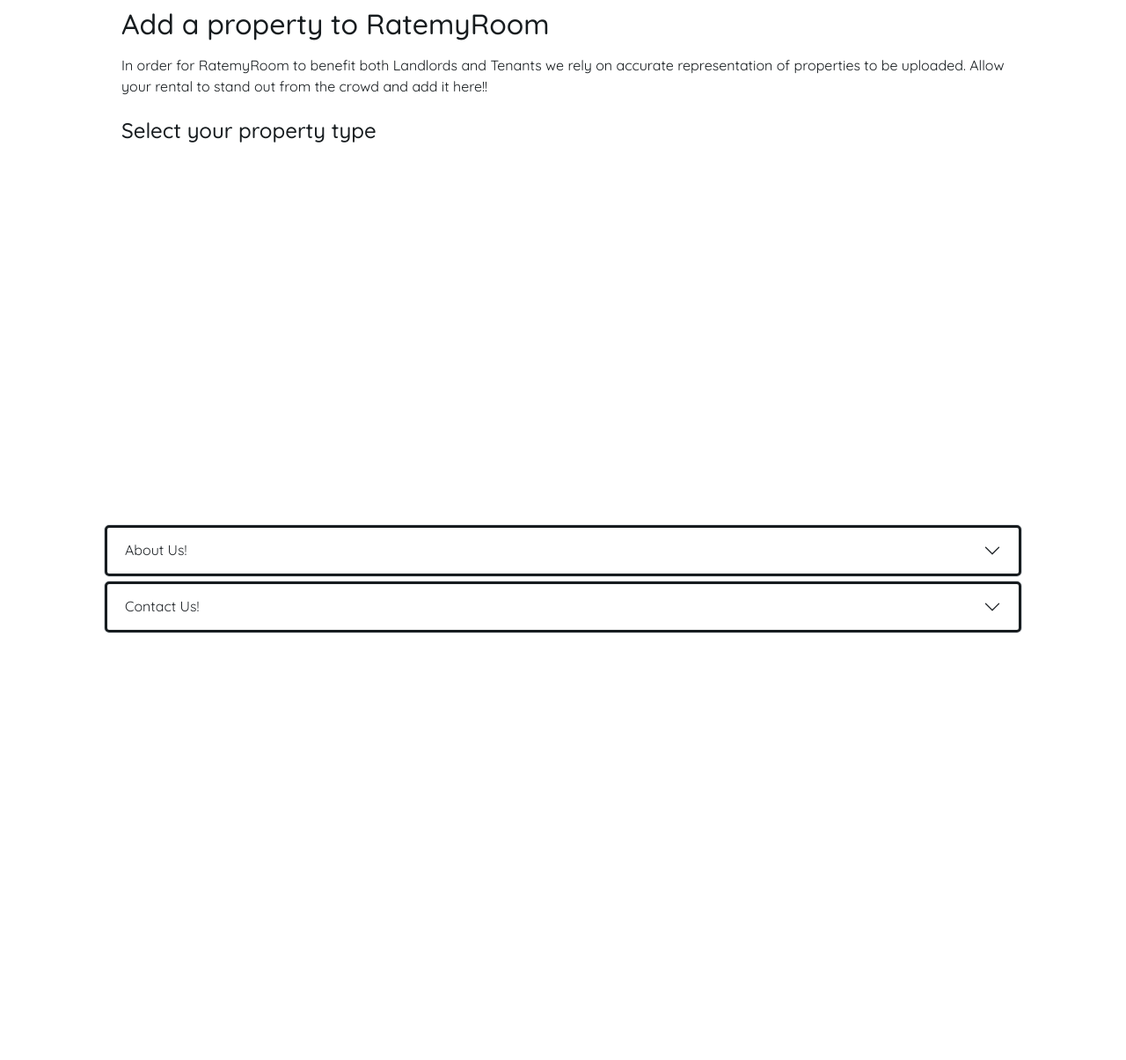
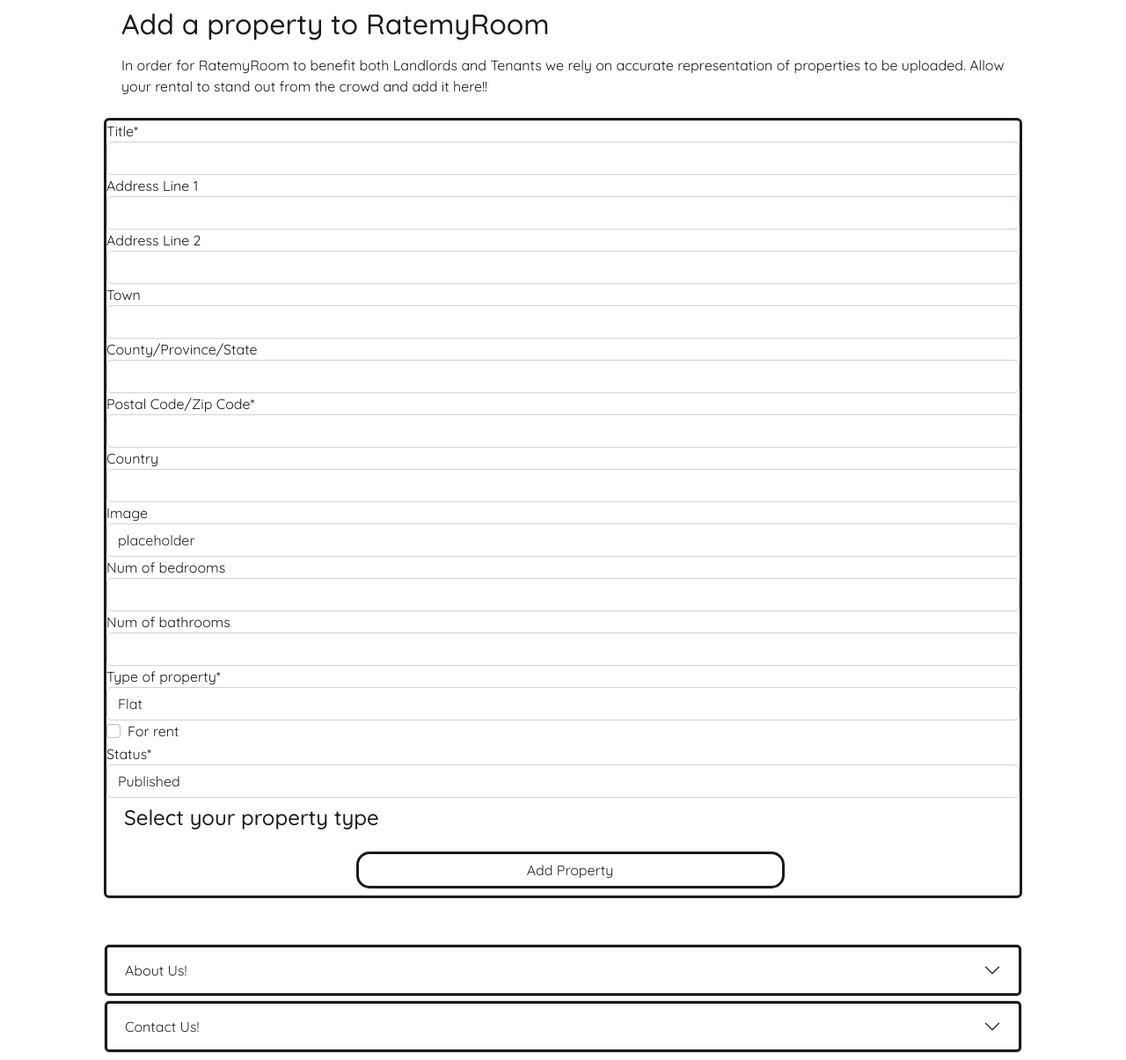
Before and after one commit to tdawes93/rate-a-room, a Django app: template templates/add-property.html in a window 1280 px wide. Shown: the part 72-1277 px from the top of the page at 88% size. Before the commit the page ends 792 px from the top, so only its background shows below. Run offline with Django 3.2, Linux system fonts and the light colour scheme; the template is opened without the code that fills it: values that come from a table or form of the project are taken from there, others are empty; some libraries are stand-ins or nearby versions.

Commit message:
Attempt different view class types, before reverting back to the original vanilla view types

```diff
--- /dev/null
+++ b/package.json
@@ -0,0 +1,5 @@
+{
+  "dependencies": {
+    "slugify": "^1.6.5"
+  }
+}
--- /dev/null
+++ b/properties/forms.py
@@ -0,0 +1,30 @@
+from django import forms
+from .models import Property
+
+
+class PropertyForm(forms.ModelForm):
+    """
+    Form class representing the fields of the
+    review model are needed to be displayed in the form
+    """
+    class Meta:
+        model = Property
+        fields = (
+            'title',
+            'street_address',
+            'address_street2',
+            'address_town',
+            'address_county',
+            'address_postcode',
+            'address_country',
+            'images',
+            'num_of_bedrooms',
+            'num_of_bathrooms',
+            'type_of_property',
+            'for_rent',
+            'status',
+        )
+
+        widgets: {
+
+        }
--- a/properties/models.py
+++ b/properties/models.py
@@ -1,5 +1,6 @@
 from django.db import models
 from django.contrib.auth.models import User
+from django.urls import reverse
 from cloudinary.models import CloudinaryField
 
 
@@ -102,4 +103,7 @@ class Property(models.Model):
         verbose_name_plural = 'Properties'
 
     def __str__(self):
-        return self.title
+        return f'{self.title}'
+
+    def get_absolute_url(self):
+        return reverse('property_detail', kwargs={'slug': self.slug})
--- a/properties/urls.py
+++ b/properties/urls.py
@@ -2,7 +2,11 @@ from django.urls import path, include
 from . import views
 
 urlpatterns = [
-    path('', views.AddProperty.as_view(), name='properties_list'),
+    path(
+        'add-property/',
+        views.PropertyCreateView.as_view(),
+        name='add_property'
+        ),
     path('summernote/', include('django_summernote.urls')),
     path(
         '<slug:slug>/',
--- a/ratemyroom/settings.py
+++ b/ratemyroom/settings.py
@@ -48,11 +48,15 @@ INSTALLED_APPS = [
     'cloudinary_storage',
     'django.contrib.staticfiles',
     'django_summernote',
+    'django_fastdev',
+    'crispy_forms',
     'cloudinary',
     'properties',
     'reviews',
     'profiles',
 ]
+
+CRISPY_TEMPLATE_PACK = 'bootstrap4'
 
 MIDDLEWARE = [
     'django.middleware.security.SecurityMiddleware',
--- a/ratemyroom/views.py
+++ b/ratemyroom/views.py
@@ -2,7 +2,6 @@ from django.shortcuts import render
 from django.db.models import Q
 from django.views import generic, View
 from properties.models import Property
-from properties.context import get_properties
 
 
 class PropertyList(generic.ListView):
@@ -12,7 +11,6 @@ class PropertyList(generic.ListView):
     model = Property
     queryset = Property.objects.filter(status=1)
     template_name = 'index.html'
-    # properties = get_properties(request)
 
 
 class SearchProperty(View):
--- a/requirements.txt
+++ b/requirements.txt
@@ -3,6 +3,8 @@ cloudinary==1.29.0
 dj-database-url==0.5.0
 dj3-cloudinary-storage==0.0.6
 Django==3.2.13
+django-crispy-forms==1.14.0
+django-fastdev==1.7.2
 django-summernote==0.8.20.0
 gunicorn==20.1.0
 psycopg2==2.9.3
--- a/reviews/urls.py
+++ b/reviews/urls.py
@@ -4,8 +4,8 @@ from . import views
 urlpatterns = [
     path('summernote/', include('django_summernote.urls')),
     path(
-        'add_review',
-        views.ReviewFormView.as_view(),
+        'add_review/',
+        views.ReviewCreateView.as_view(),
         name='add_review'
     ),
 ]
--- a/templates/add-property.html
+++ b/templates/add-property.html
@@ -1,22 +1,5 @@
 {% extends 'base.html' %}
-
-<!--Header and Navbar Code-->
-{% block header %}
-<a href="#" class="d-none d-md-inline-block d-lg-none me-1"><i class="fa-solid fa-pencil fa-2x"></i></a>
-<a href="#" class="d-none d-lg-inline-block me-1 text-decoration-none"><i
-        class="fa-solid fa-pencil fa-2x"></i>Review</a>
-<a href="#" class="d-none d-md-inline-block d-lg-none mx-1"><i class="fa-solid fa-heart fa-2x"></i></a>
-<a href="#" class="d-none d-lg-inline-block mx-1 text-decoration-none"><i class="fa-solid fa-heart fa-2x"></i>Likes</a>
-<a href="#" class="d-none d-md-inline-block d-lg-none mx-1"><i class="fa-solid fa-bell fa-2x"></i></a>
-<a href="#" class="d-none d-lg-inline-block mx-1 text-decoration-none"><i class="fa-solid fa-bell fa-2x"></i>Alerts</a>
-<!--Logged in view differs as nav bar buttons change depending on user type-->
-{% if user.is_ll_or_ea %}
-<a href="#" class="d-none d-md-inline-block d-lg-none mx-1"><i class="fa-solid fa-plus fa-2x"></i></a>
-<a href="#" class="d-none d-lg-inline-block mx-1 text-decoration-none"><i class="fa-solid fa-plus fa-2x"></i>Add a
-    property</a>
-{% endif %}
-<a href="#" class="d-inline-block"><i class="fa-solid fa-user fa-2x"></i></a>
-{% endblock %}
+{% load crispy_forms_tags %}
 
 <!--Main Content Code-->
 {% block content %}
@@ -31,11 +14,25 @@
             properties to be uploaded. Allow your rental to stand out from the crowd and add it here!!</p>
     </div>
 </div>
-<form action="">
-<div class="row m-2">
-    <div class="col">
-        <h4>Select your property type</h4>
-    </div>
+<div class="card">
+    <form action="" method="POST">
+        {% csrf_token %}
+
+        {{ form | crispy }}
+        <div class="row m-2">
+            <div class="col">
+                <label for="type_of_property">
+                    <h4>Select your property type</h4>
+                </label>
+            </div>
+        </div>
+        <div class="row mx-2 justify-content-center">
+            <div class="col col-lg-6">
+                <button class="form-control m-2 nav-btn" type="submit" name="save" value="save">
+                    Add Property
+                </button>
+            </div>
+        </div>
+    </form>
 </div>
-</form>
 {% endblock %}
```
Also changed, not shown: properties/views.py (+6 -9 lines), reviews/views.py (+44 -25 lines), templates/add-review.html (+23 -5 lines), README.md, package-lock.json (added), properties/migrations/0007_auto_20220625_2231.py (added).
